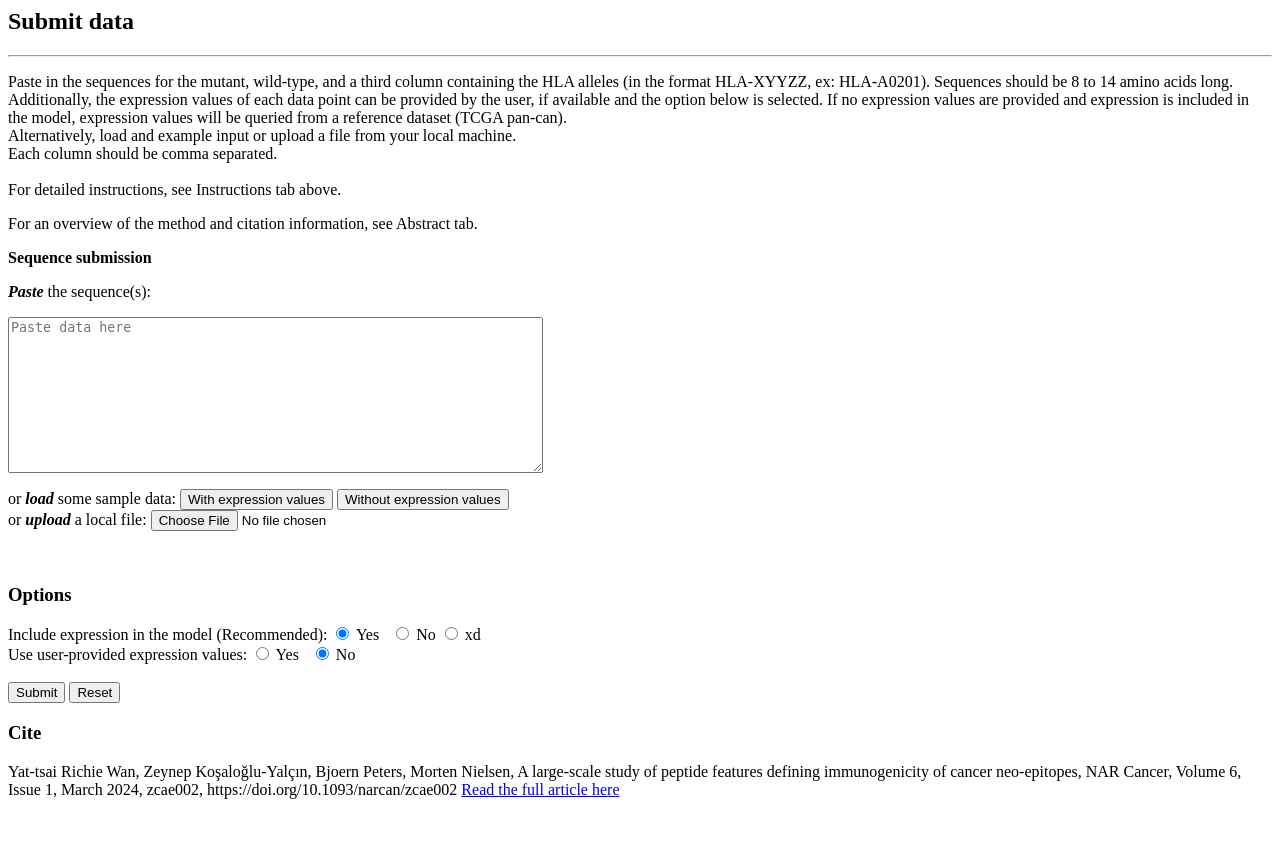
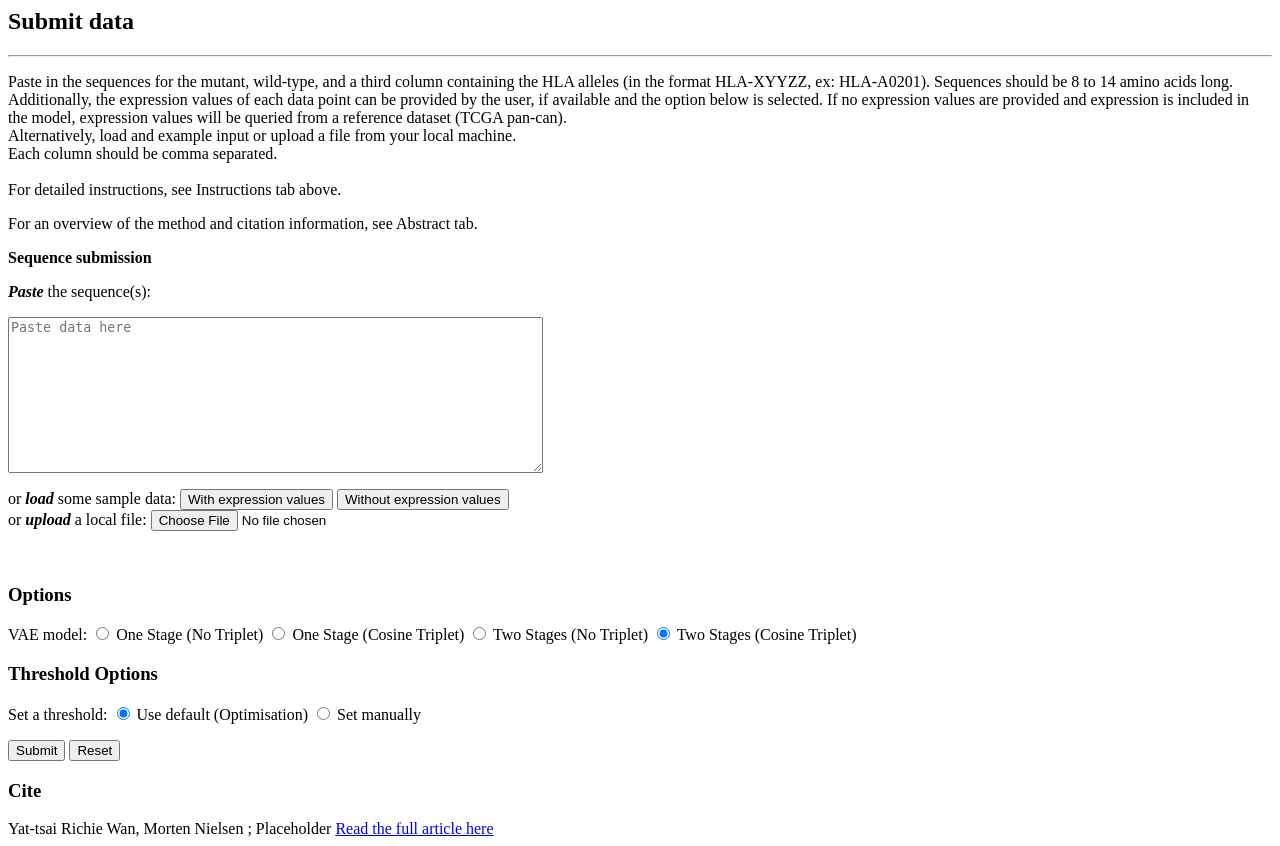
Before and after one commit to richieYT-wan/tcrcluster_frontend, a PHP site: page /1-Submission.php in a window 1280 px wide. Before the commit the page ends 799 px from the top, so only its background shows below. Run offline with PHP 8.4, Linux system fonts and the light colour scheme.

Commit message:
Update 1-Submission.php

```diff
--- a/1-Submission.php
+++ b/1-Submission.php
@@ -27,6 +27,12 @@
 
 
     }
+
+    function toggleThresholdInput(isCustom) {
+    document.getElementById('thresholdInput').style.display = isCustom ? 'block' : 'none';
+
+    }
+
 </script>
 <h2>Submit data</h2>
 <hr>
@@ -59,24 +65,29 @@
   <br>
   <h3>Options</h3>
 
-  Include expression in the model (Recommended):
-  <input type="radio" name="add_expr" value="yes" checked> Yes &nbsp
-  <input type="radio" name="add_expr" value="no"> No
-  <input type="radio" name="add_expr" value="test"> xd
+  VAE model:
+  <input type="radio" name="model" value="osnotrp"> One Stage (No Triplet)
+  <input type="radio" name="model" value="oscstrp"> One Stage (Cosine Triplet)
+  <input type="radio" name="model" value="tsnotrp"> Two Stages (No Triplet)
+  <input type="radio" name="model" value="tscstrp" checked> Two Stages (Cosine Triplet)
   <br>
   <!-- <input type="checkbox" name="usr_expr" id="usr_expr">  -->
-  Use user-provided expression values:
-  <input type="radio" name="usr_expr" value="yes"> Yes &nbsp
-  <input type="radio" name="usr_expr" value="no" checked> No
-  <br><br>
+  <!-- New Threshold Section -->
+  <h3>Threshold Options</h3>
+  <p>
+    Set a threshold:
+    <input type="radio" name="threshold_type" value="default" checked onclick="toggleThresholdInput(false)"> Use default (Optimisation)
+    <input type="radio" name="threshold_type" value="custom" onclick="toggleThresholdInput(true)"> Set manually
+  </p>
+  <p id="thresholdInput" style="display:none;">
+    Enter your threshold value: <input type="number" name="custom_threshold" min="0.01" step="0.01" placeholder="Enter value">
+  </p>
 
-  <input type="submit" class="btn btn-success" ng-disabled="invalidForm()" value="Submit"
-    id="submitBtn" />
-  <input type="reset" class="btn btn-default" id="resetBtn"></a>
-
-  <div style="margin: 15px;"></div>
+  <input type="submit" class="btn btn-success" ng-disabled="invalidForm()" value="Submit" id="submitBtn" />
+  <input type="reset" class="btn btn-default" id="resetBtn">
+</form>
 
   <h3>Cite</h3>
-Yat-tsai Richie Wan, Zeynep Koşaloğlu‐Yalçın, Bjoern Peters, Morten Nielsen, A large-scale study of peptide features defining immunogenicity of cancer neo-epitopes, NAR Cancer, Volume 6, Issue 1, March 2024, zcae002, https://doi.org/10.1093/narcan/zcae002
-<a href="https://academic.oup.com/narcancer/article/6/1/zcae002/7591107" target="_blank">Read the full article here</a>
+Yat-tsai Richie Wan, Morten Nielsen ; Placeholder
+<a href="https://placeholder.ch" target="_blank">Read the full article here</a>
 </a>
```
